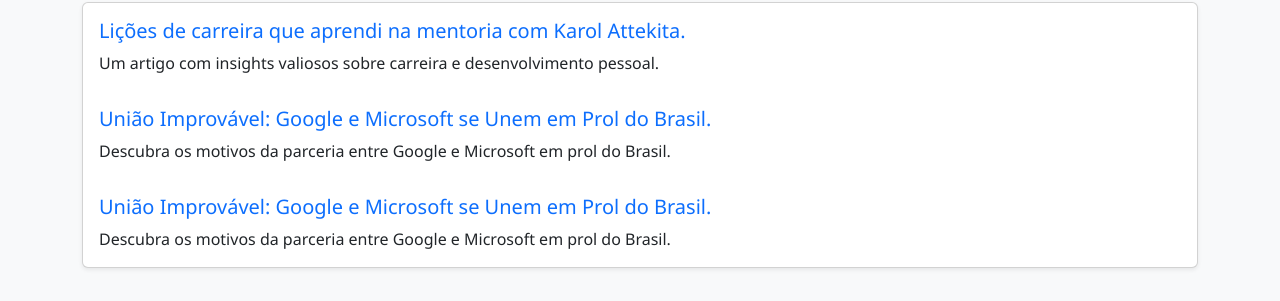
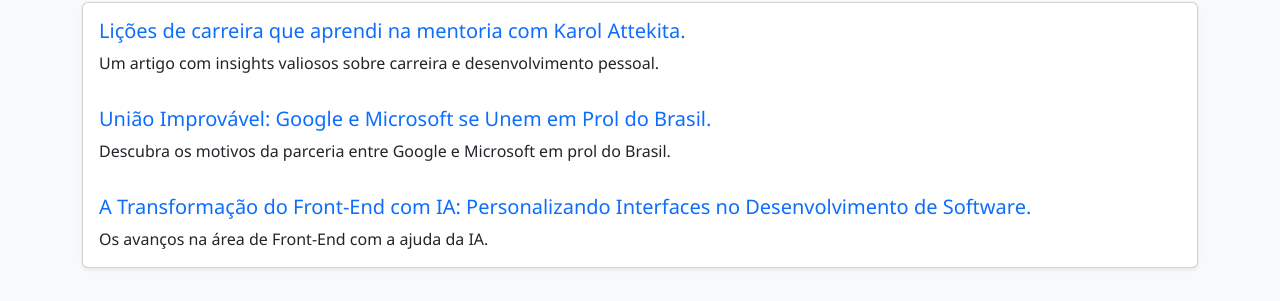
Before and after one commit to IkkyLuiz/Landing_Page_Artigos, a plain HTML site: page index.html in a window 1280 px wide. Shown: the part 340-641 px from the top of the page. Drawn offline with nearby package versions, Linux system fonts and the light colour scheme.

Commit message:
corrigindo o título do artigo e sua descrição.

```diff
--- a/index.html
+++ b/index.html
@@ -57,10 +57,10 @@
         <h5 class="card-title">
           <a href="https://dio.me/articles/a-transformacao-do-front-end-com-ia-personalizando-interfaces-no-desenvolvimento-de-software-7a32610ed2f8"
              target="_blank" class="text-decoration-none">
-             União Improvável: Google e Microsoft se Unem em Prol do Brasil.
+             A Transformação do Front-End com IA: Personalizando Interfaces no Desenvolvimento de Software.
           </a>
         </h5>
-        <p class="card-text">Descubra os motivos da parceria entre Google e Microsoft em prol do Brasil.</p>
+        <p class="card-text">Os avanços na área de Front-End com a ajuda da IA.</p>
       </div>
     </div>
   </section>
```
